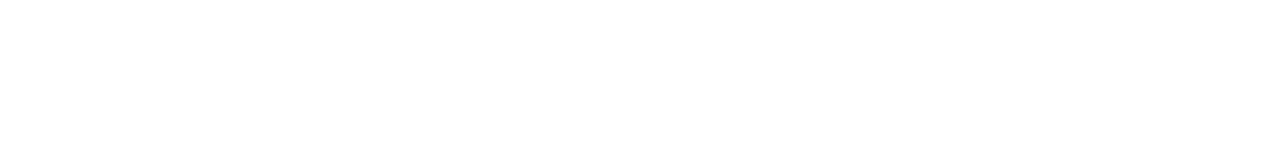
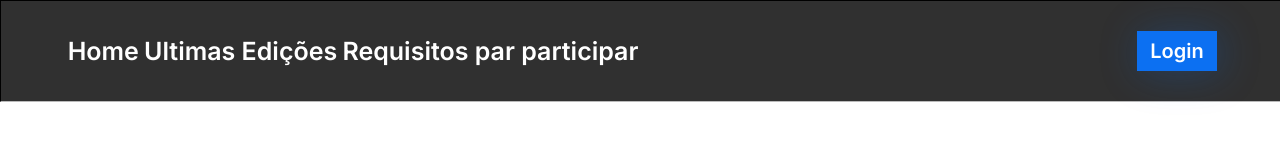
Before and after one commit to filipebezerra95/bootcamp-DNC, a plain HTML site: page index.html in a window 1280 px wide. Drawn offline with Linux system fonts and the light colour scheme; a web font is replaced by a local one.

Commit message:
criação do estilo css do menu

```diff
--- a/index.html
+++ b/index.html
@@ -3,9 +3,22 @@
 <head>
     <meta charset="UTF-8">
     <meta name="viewport" content="width=device-width, initial-scale=1.0">
+    <link rel="preconnect" href="https://fonts.googleapis.com">
+    <link rel="preconnect" href="https://fonts.gstatic.com" crossorigin>
+    <link href="https://fonts.googleapis.com/css2?family=Andika:ital,wght@0,400;0,700;1,400;1,700&family=Charis+SIL:ital,wght@0,400;0,700;1,400;1,700&family=Gentium+Book+Plus:ital,wght@0,400;0,700;1,400;1,700&family=Hubballi&family=Inter+Tight:ital,wght@0,100..900;1,100..900&family=Inter:wght@100..900&family=Montserrat:ital,wght@0,100..900;1,100..900&family=Poppins:ital,wght@0,100;0,200;0,300;0,400;0,500;0,600;0,700;0,800;0,900;1,100;1,200;1,300;1,400;1,500;1,600;1,700;1,800;1,900&display=swap" rel="stylesheet">
     <title>Bootcamp-DNC</title>
+    <link rel="stylesheet" href="style.css">
 </head>
 <body>
+    <nav id="principal">
+        <div id="menu">
+            <a href="">Home</a>
+            <a href="">Ultimas Edições</a>
+            <a href="">Requisitos par participar</a>
+        </div>
+        <button>Login</button>
+    </nav>
+
 
 </body>
 </html>
--- /dev/null
+++ b/style.css
@@ -0,0 +1,46 @@
+body{
+    margin: 0px; /*margem externa */
+    padding: 0px; /* margem interna*/
+}
+    #principal{
+        width: 100%;
+        height: 100px;
+        border: 1px solid black;
+        display: flex;
+        background-color: #303030;
+        justify-content: space-between;
+        align-items: center;
+        border-bottom: 1px solid #bababa;
+
+    }
+    #menu {
+        display: flex;
+        width: 45%;
+        justify-content: space-around;
+        align-items: center;
+
+        margin-left: 5%;
+    }
+    #principal div a {
+        font-family: inter;
+        font-size: 25px;
+        font-weight: 600;
+        color: #ffffff;
+        text-decoration: none;
+    }
+    #principal div a:hover{
+        color: #cccccc ;
+    }
+    #principal button{
+        margin-right: 5%;
+        background-color: #0C70F2;
+        border: 0px;
+        height: 40px;
+        width: 80px;
+        font-family: inter;
+        font-size: 20px;
+        font-weight: 600;
+        color: white;
+        box-shadow: 3px 2px 40px  rgba(12,112,242,0.25);
+        cursor:  pointer;
+    }
```
